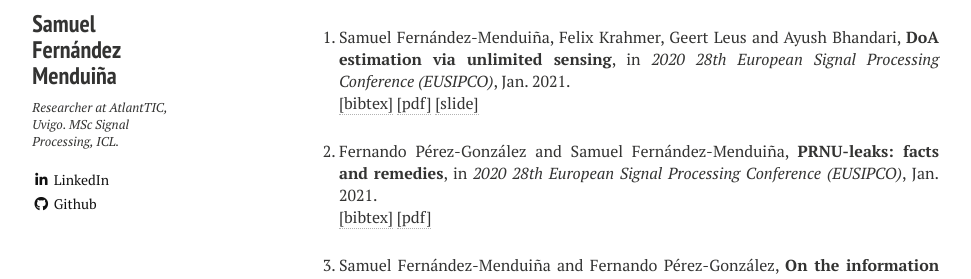
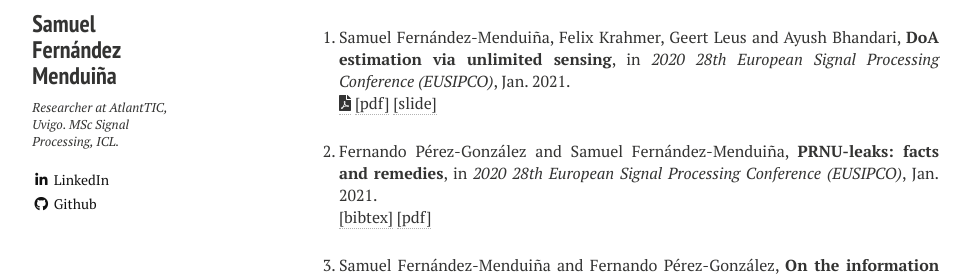
Before and after one commit to sf219/sfweb, a Jekyll site: the page built from publications.md, in a window 1280 px wide. Shown: the part 229-508 px from the top of the page, without its empty margins (21-992 px from the left). Built offline with Jekyll 4.4.1, drawn with Linux system fonts in a browser that asks for light colours; nearby versions of some CDN libraries.

Commit message:
Update publications.html

```diff
--- a/_layouts/publications.html
+++ b/_layouts/publications.html
@@ -5,6 +5,12 @@
 <!--[if gt IE 8]><!--> <html class="no-js" lang="en"><!--<![endif]-->
 <head>
 {% include _head.html %}
+<style>
+#bibs{
+font-size: 3em;
+color: Tomato;
+	}
+</style>
 </head>
 
 <body class="page">
@@ -99,7 +105,7 @@ Jan.
 2021.
 
 <br />
-<a href="javascript:toggleBibtex('FernandezMenduina2021')">[bibtex]</a>
+	<a href="javascript:toggleBibtex('FernandezMenduina2021')"><span id="bib"><i class="fas fa-file-pdf"></i></span></a>
 
 <a href="https://cas.tudelft.nl/pubs/leus20eusipco2.pdf">[pdf]</a>
 <a href="https://drive.google.com/file/d/1Bfvp_MZLevVqXi7hXtALKdDYs1BCbWUy/view?usp=sharing">[slide]</a>
```
